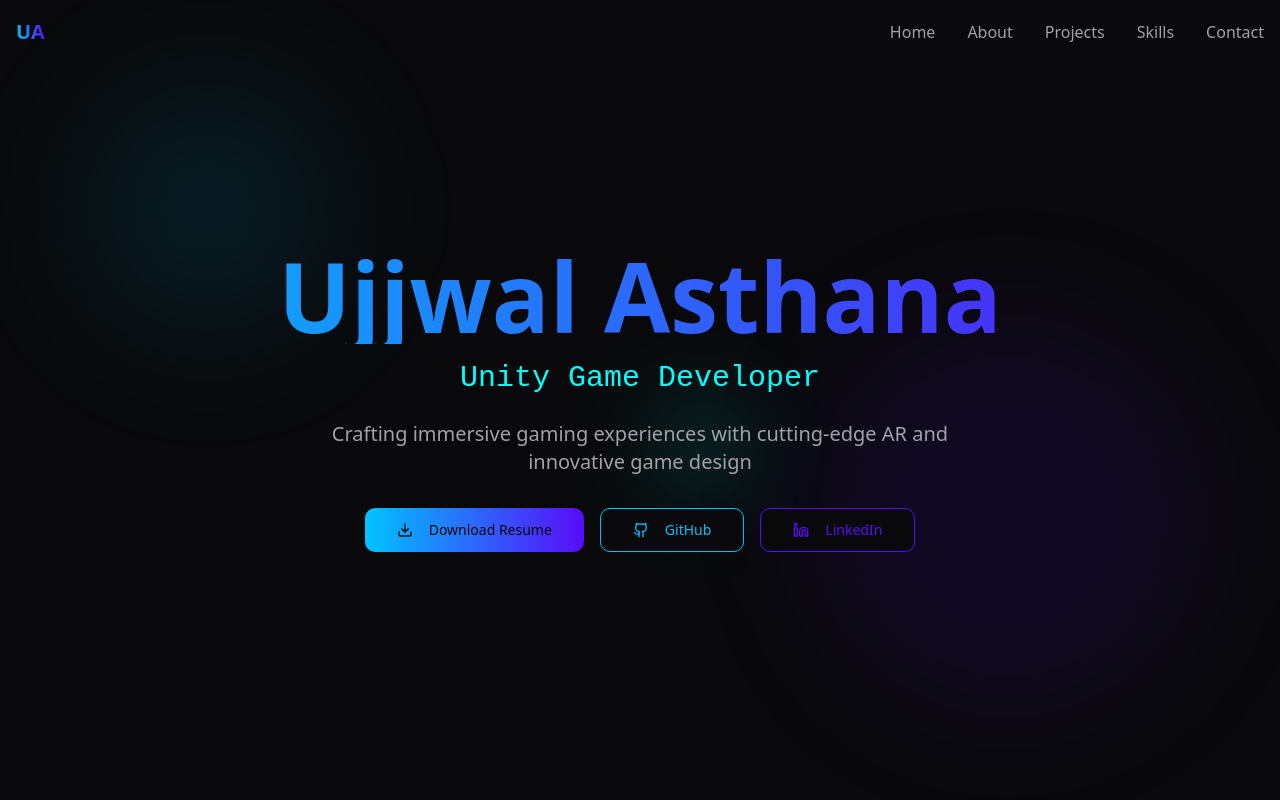
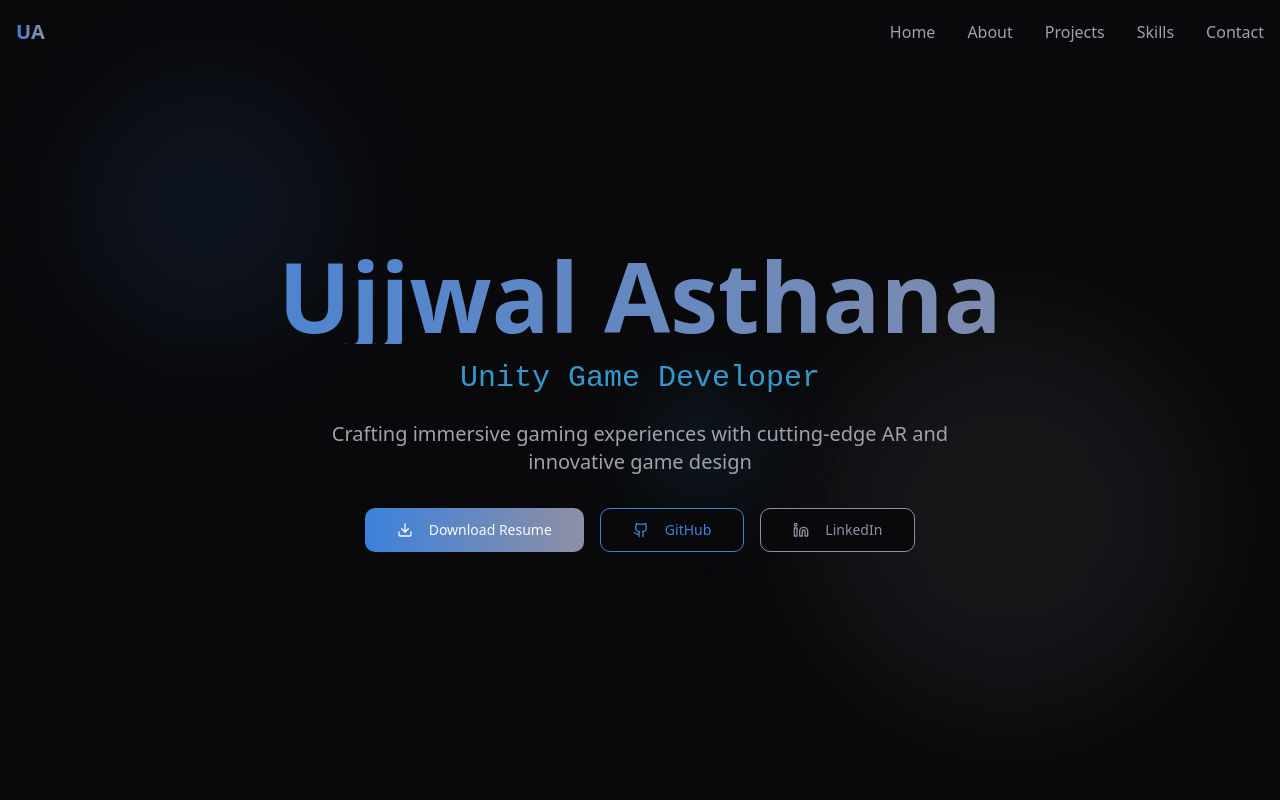
Before and after one commit to saurabh43263458/ujjwal-glitch-studio, a React (Vite) app: page / in a window 1280 px wide. Shown: the top 800 px of the page. Built offline with nearby package versions, Linux system fonts and the light colour scheme; the HTML template or start-up script is replaced by a standard one.

Commit message:
Refactor: Adjust website theme

```diff
--- a/src/index.css
+++ b/src/index.css
@@ -8,56 +8,56 @@ All colors MUST be HSL.
 
 @layer base {
   :root {
-    /* Dark gaming theme */
+    /* Professional dark theme */
     --background: 240 10% 3.9%;
     --foreground: 0 0% 98%;
 
-    --card: 240 10% 7%;
+    --card: 240 10% 8%;
     --card-foreground: 0 0% 98%;
 
-    --popover: 240 10% 7%;
+    --popover: 240 10% 8%;
     --popover-foreground: 0 0% 98%;
 
-    /* Neon blue primary */
-    --primary: 194 100% 50%;
-    --primary-foreground: 240 10% 3.9%;
+    /* Subtle blue primary */
+    --primary: 214 70% 55%;
+    --primary-foreground: 0 0% 98%;
 
-    /* Purple secondary */
-    --secondary: 259 94% 51%;
+    /* Neutral secondary */
+    --secondary: 240 5% 20%;
     --secondary-foreground: 0 0% 98%;
 
     --muted: 240 5% 15%;
     --muted-foreground: 240 5% 64.9%;
 
-    /* Neon accent */
-    --accent: 194 100% 50%;
-    --accent-foreground: 240 10% 3.9%;
+    /* Muted accent */
+    --accent: 214 60% 50%;
+    --accent-foreground: 0 0% 98%;
 
-    --destructive: 0 84.2% 60.2%;
+    --destructive: 0 72% 51%;
     --destructive-foreground: 0 0% 98%;
 
-    --border: 240 5% 15%;
+    --border: 240 5% 18%;
     --input: 240 5% 15%;
-    --ring: 194 100% 50%;
+    --ring: 214 70% 55%;
 
     --radius: 0.75rem;
 
-    /* Gaming-specific tokens */
-    --neon-blue: 194 100% 50%;
-    --neon-purple: 259 94% 51%;
-    --neon-cyan: 180 100% 50%;
-    --dark-surface: 240 10% 7%;
-    --darker-surface: 240 10% 5%;
+    /* Professional color tokens */
+    --neon-blue: 214 70% 55%;
+    --neon-purple: 240 10% 60%;
+    --neon-cyan: 200 60% 50%;
+    --dark-surface: 240 10% 8%;
+    --darker-surface: 240 10% 6%;
 
     /* Gradients */
-    --gradient-primary: linear-gradient(135deg, hsl(var(--neon-blue)), hsl(var(--neon-purple)));
+    --gradient-primary: linear-gradient(135deg, hsl(214 70% 55%), hsl(240 10% 60%));
     --gradient-surface: linear-gradient(135deg, hsl(var(--dark-surface)), hsl(var(--darker-surface)));
-    --gradient-glow: linear-gradient(135deg, hsl(var(--neon-blue) / 0.1), hsl(var(--neon-purple) / 0.1));
+    --gradient-glow: linear-gradient(135deg, hsl(214 70% 55% / 0.08), hsl(240 10% 60% / 0.08));
 
     /* Shadows */
-    --shadow-neon: 0 0 20px hsl(var(--neon-blue) / 0.3);
-    --shadow-glow: 0 4px 20px hsl(var(--neon-blue) / 0.2);
-    --shadow-card: 0 8px 32px hsl(240 10% 3.9% / 0.5);
+    --shadow-neon: 0 0 15px hsl(214 70% 55% / 0.15);
+    --shadow-glow: 0 4px 20px hsl(214 70% 55% / 0.1);
+    --shadow-card: 0 8px 32px hsl(240 10% 3.9% / 0.4);
 
     --sidebar-background: 0 0% 98%;
 
@@ -191,10 +191,10 @@ All colors MUST be HSL.
 
   @keyframes glow-pulse {
     from {
-      box-shadow: 0 0 20px hsl(var(--neon-blue) / 0.3);
+      box-shadow: 0 0 15px hsl(var(--neon-blue) / 0.15);
     }
     to {
-      box-shadow: 0 0 30px hsl(var(--neon-blue) / 0.6), 0 0 40px hsl(var(--neon-purple) / 0.3);
+      box-shadow: 0 0 20px hsl(var(--neon-blue) / 0.25), 0 0 25px hsl(var(--neon-purple) / 0.15);
     }
   }
 
```
